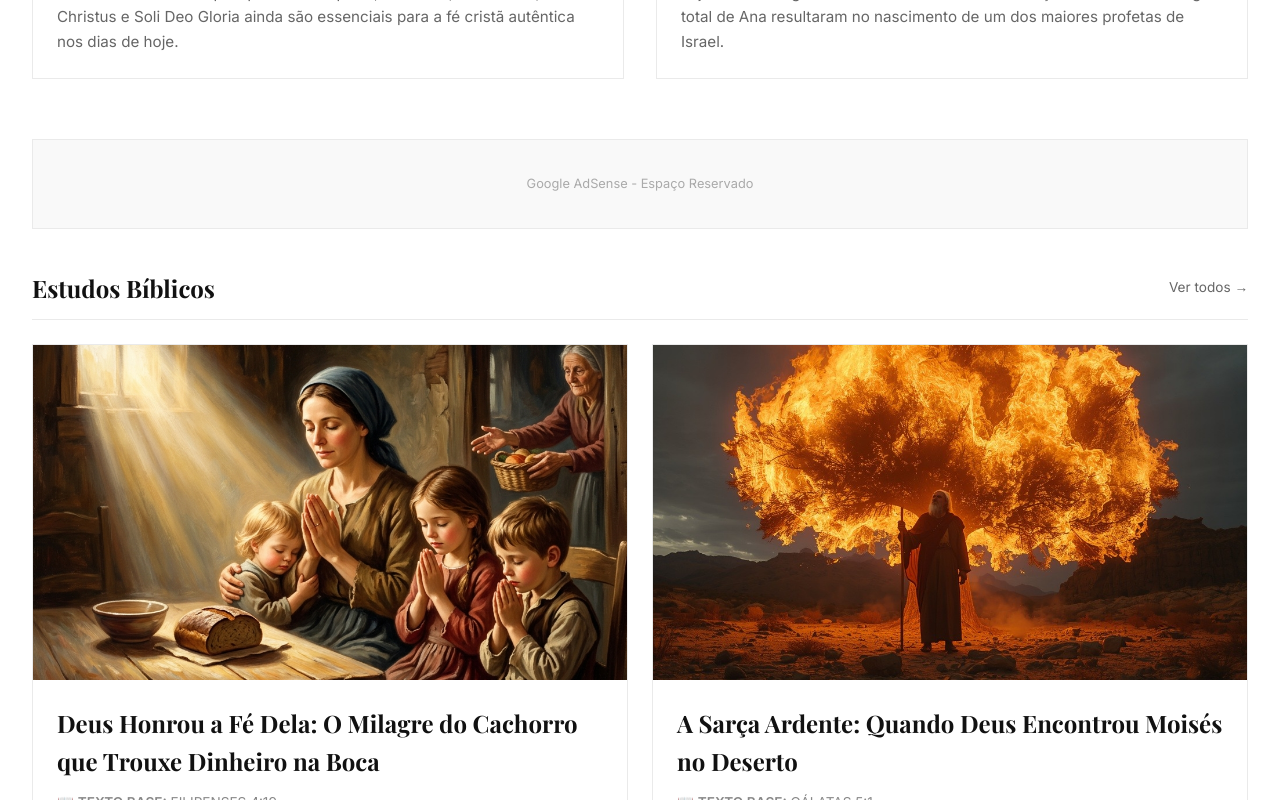
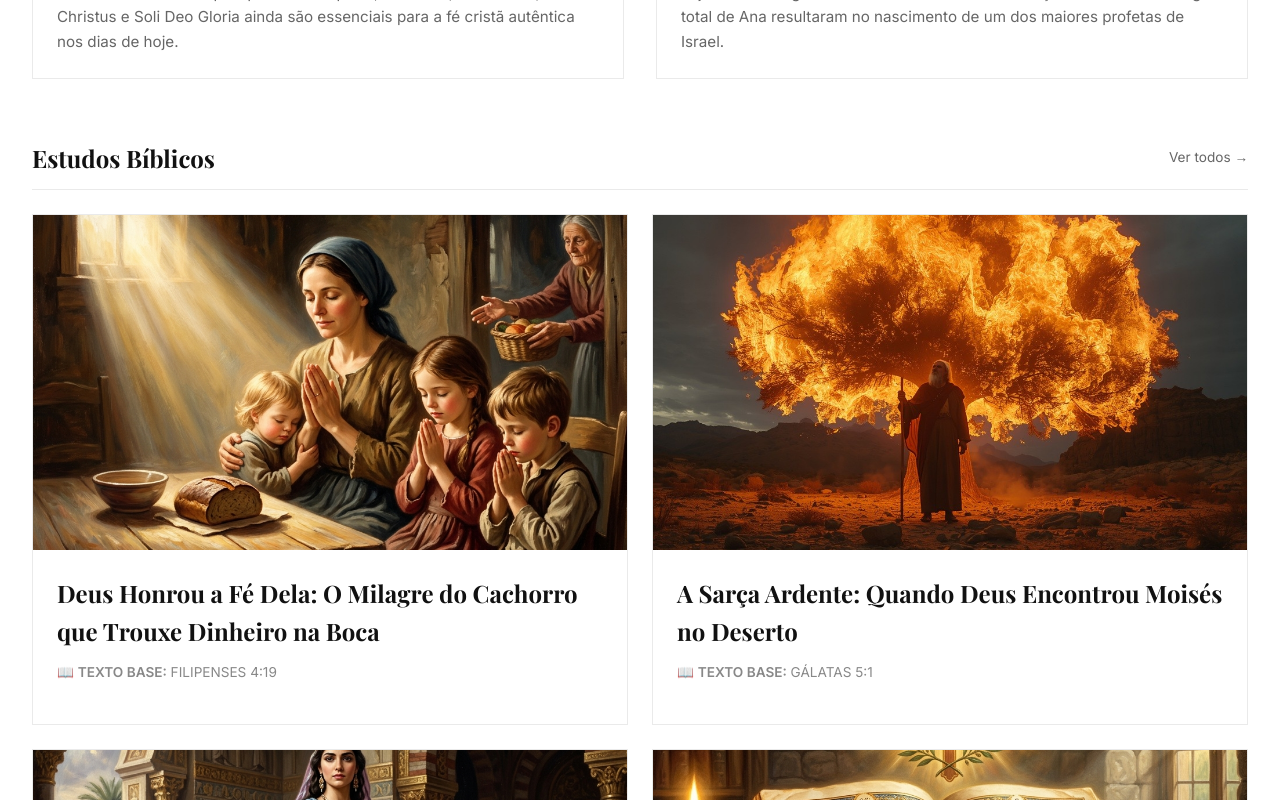
Before and after one commit to andrewsmorais/Blog-Crist-o-, a React (Vite) app: page / in a window 1280 px wide. Shown: the part 1400-2200 px from the top of the page. Built offline with nearby package versions, Linux system fonts and the light colour scheme; a web font is replaced by a local one.

Commit message:
Limpeza: Removendo placeholders antigos de anúncios para o Google AdSense agir livremente

```diff
--- a/src/App.jsx
+++ b/src/App.jsx
@@ -3514,10 +3514,6 @@ function App() {
 
             </section>
 
-            {/* AD PLACEHOLDER */}
-            <div className="ad-ph ad-leaderboard">
-              Google AdSense - Espaço Reservado
-            </div>
 
             {/* SEÇÃO 1: ESTUDOS BÍBLICOS */}
             <section className="section-mb">
@@ -3604,10 +3600,6 @@ function App() {
               </div>
             </section>
 
-            {/* AD PLACEHOLDER */}
-            <div className="ad-ph ad-leaderboard">
-              Google AdSense - Espaço Reservado
-            </div>
 
             {/* SEÇÃO 3: CATEGORY SPLIT (TEOLOGIA / DOGMÁTICA) */}
             <section className="section-mb">
--- a/src/index.css
+++ b/src/index.css
@@ -206,21 +206,6 @@ img {
   font-weight: 500;
 }
 
-/* AdSense Placeholders */
-.ad-ph {
-  width: 100%;
-  background-color: #f9f9f9;
-  border: 1px solid var(--border-color);
-  display: flex;
-  justify-content: center;
-  align-items: center;
-  color: #aaa;
-  font-size: 0.8rem;
-  margin-bottom: 40px;
-}
-.ad-leaderboard {
-  height: 90px;
-}
 
 /* --- Hero Section --- */
 .hero-main-link {
```
